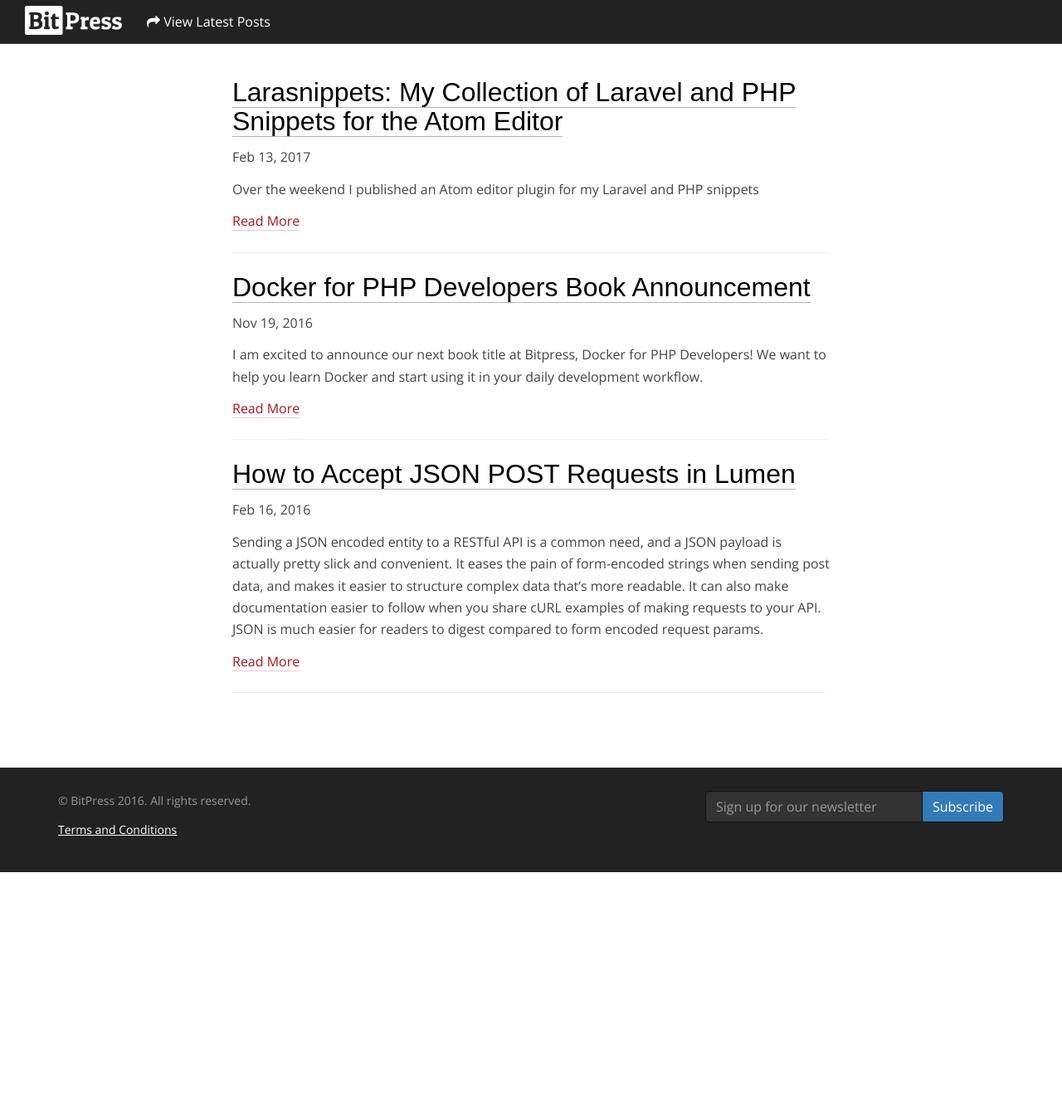
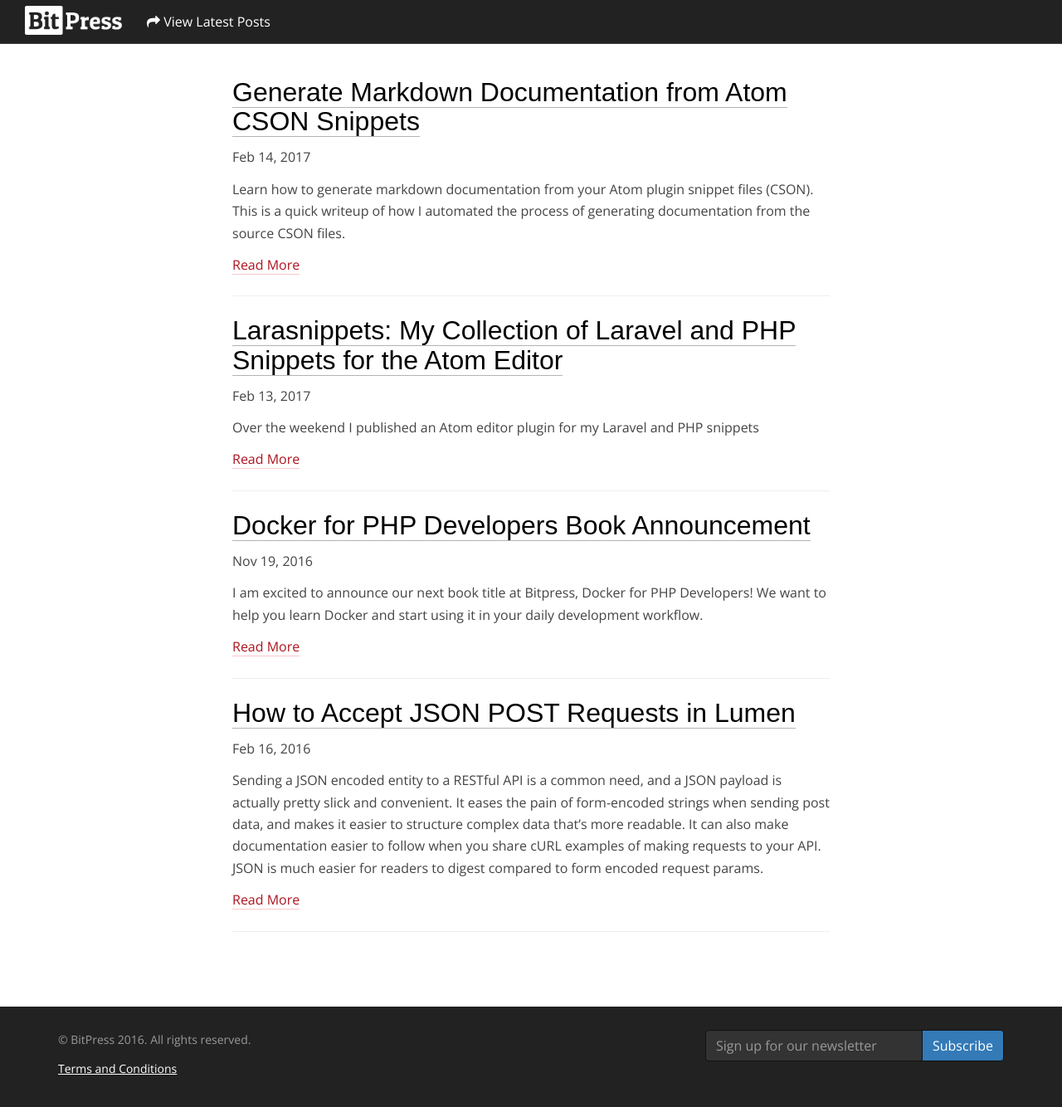
Before and after one commit to bitpressio/bitpressio.github.io, a Jekyll site: the page built from blog/index.html, in a window 1280 px wide and 1339 px high. Shown: the top 1334 px of the window at 83% size. Built offline with Jekyll 4.4.1, drawn with Linux system fonts in a browser that asks for light colours; some web fonts are replaced; the list of posts is cut into pages by our own code; comment, search, counter and statistics services are not loaded.

Commit message:
Add Snippet documentation generator post

```diff
--- /dev/null
+++ b/_posts/2017-02-13-atom-cson-snippet-documentation-generator.markdown
@@ -0,0 +1,22 @@
+---
+layout: post
+title:  "Generate Markdown Documentation from Atom CSON Snippets"
+date:   2017-02-13 22:11:00 -0700
+author: Paul Redmond
+categories: php laravel
+excerpt: While creating snippets for an Atom package, I created a snippet documentation generator for human-friendly snippet documentation.
+short_description: Learn how to generate markdown documentation from your Atom plugin snippet files (CSON). This is a quick writeup of how I automated the process of generating documentation from the source CSON files.
+published: true
+---
+
+While [building an Laravel snippet plugin](/php/laravel/2017/02/13/larasnippets-atom-plugin/) for the Atom text editor, I thought it would be helpful to produce human-friendly documentation for all the snippets contained in my plugin. This post is a quick tutorial demonstrating how to parse CSON files and produce documentation for your Atom plugin.
+
+Atom's [snippets](http://flight-manual.atom.io/using-atom/sections/snippets/) use CSON (CoffeeScript-Object-Notation), which is a readable enough format, but I wanted to combine all snippets into a generated, human-readable markdown document.
+
+You can see the [docs.js](https://github.com/paulredmond/atom-larasnippets/blob/master/docs.js) script in my [Larasnippets plugin](https://atom.io/packages/larasnippets):
+
+<script src="https://gist.github.com/paulredmond/31e5b656a2bc63b93a2d3d939ecd38d8.js"></script>
+
+This script defines a Snippet object, and then loops through all `.cson` files. The [cson module](https://www.npmjs.com/package/cson) parses each snippet file into an `Object` which is then pushed into an array of Snippet objects. Finally, I used lodash to templatize the documentation block and loop through the snippets.
+
+You can check out the example [markdown output](https://github.com/paulredmond/atom-larasnippets/blob/master/doc/snippet-reference.markdown) generated from the Node.js script script.
--- a/_posts/2017-02-13-larasnippets-atom-plugin.markdown
+++ b/_posts/2017-02-13-larasnippets-atom-plugin.markdown
@@ -19,3 +19,7 @@
 I like how I was able to easily break up snippets into separate `.cson` (CoffeeScript-Object-Notation) files, so its easy for developers to peek around at various snippet files instead of cramming them all into one file. I've tried to logically separate them in a way that makes it easy to find things.
 
 I don't plan on making an exhaustive list of snippets for Laravel; I just have a hand-full I go for that I use often. Since I write tests often, it makes sense for me to tab complete `test` and generate a new PHP unit test. I can also generate a new test case with `testcase` that imports Laravel's migration traits. While I still bounce between PhpStorm and text editors, Atom is really starting to feel polished.
+
+**Update**
+
+I decided to [automate generated snippet documentation](/php/laravel/2017/02/13/atom-cson-snippet-documentation-generator/), learn more about how you can generate documentation for all your Atom plugin's CSON snippets.
```
